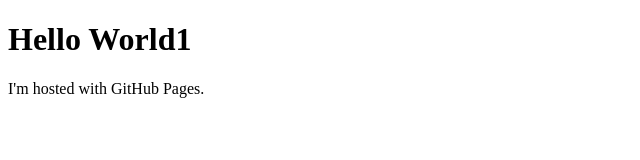
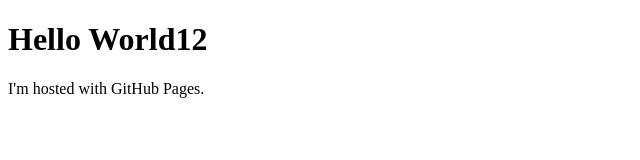
Before and after one commit to vnsite/webgianhang.github.io, a plain HTML site: page index.html in a window 1280 px wide. Shown: the full height of the page, 0-640 px from the left. Drawn offline with Linux system fonts and the light colour scheme.

Commit message:
Update index.html

```diff
--- a/index.html
+++ b/index.html
@@ -1,7 +1,7 @@
 <!DOCTYPE html>
 <html>
 <body>
-<h1>Hello World1</h1>
+<h1>Hello World12</h1>
 <p>I'm hosted with GitHub Pages.</p>
 </body>
 </html>
```
